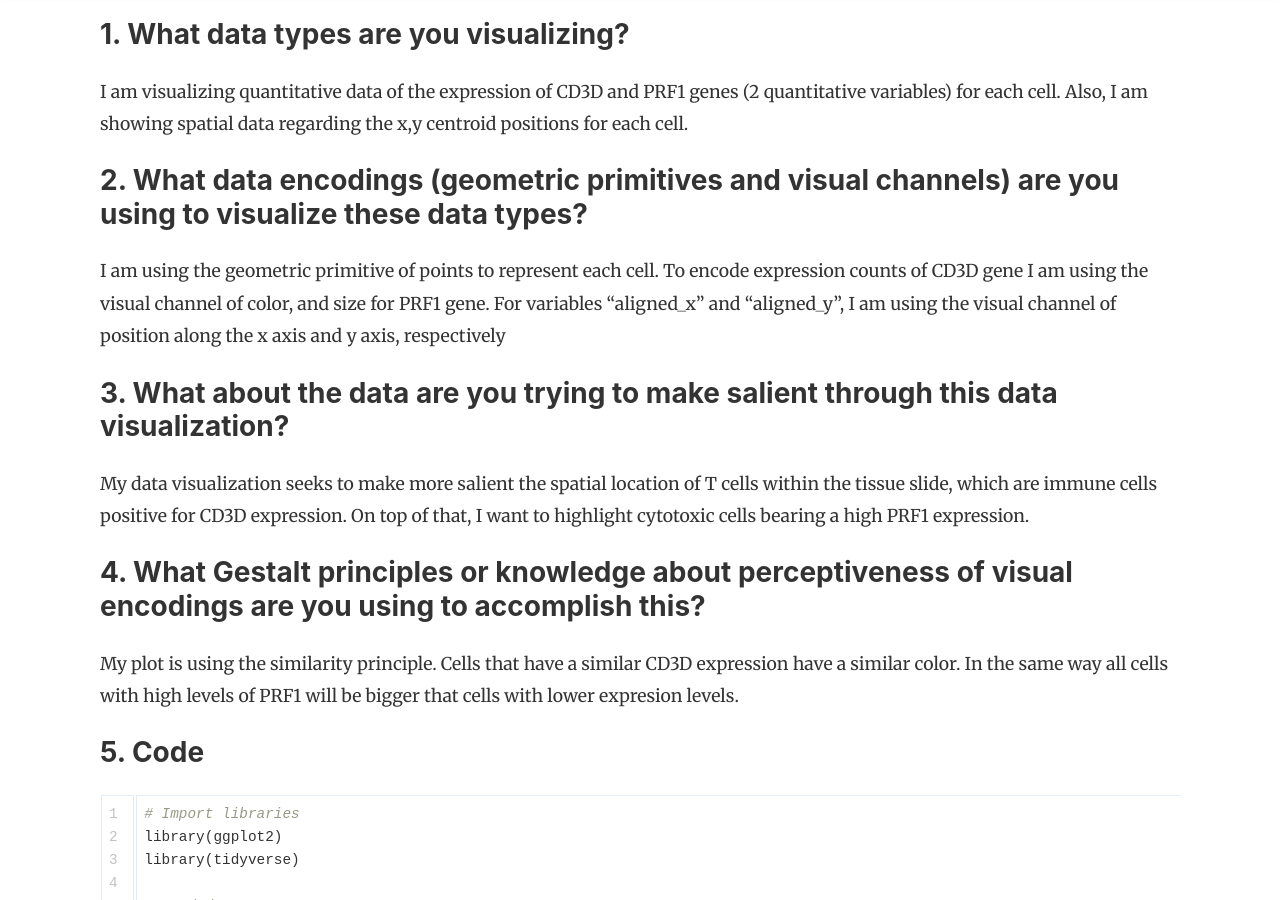
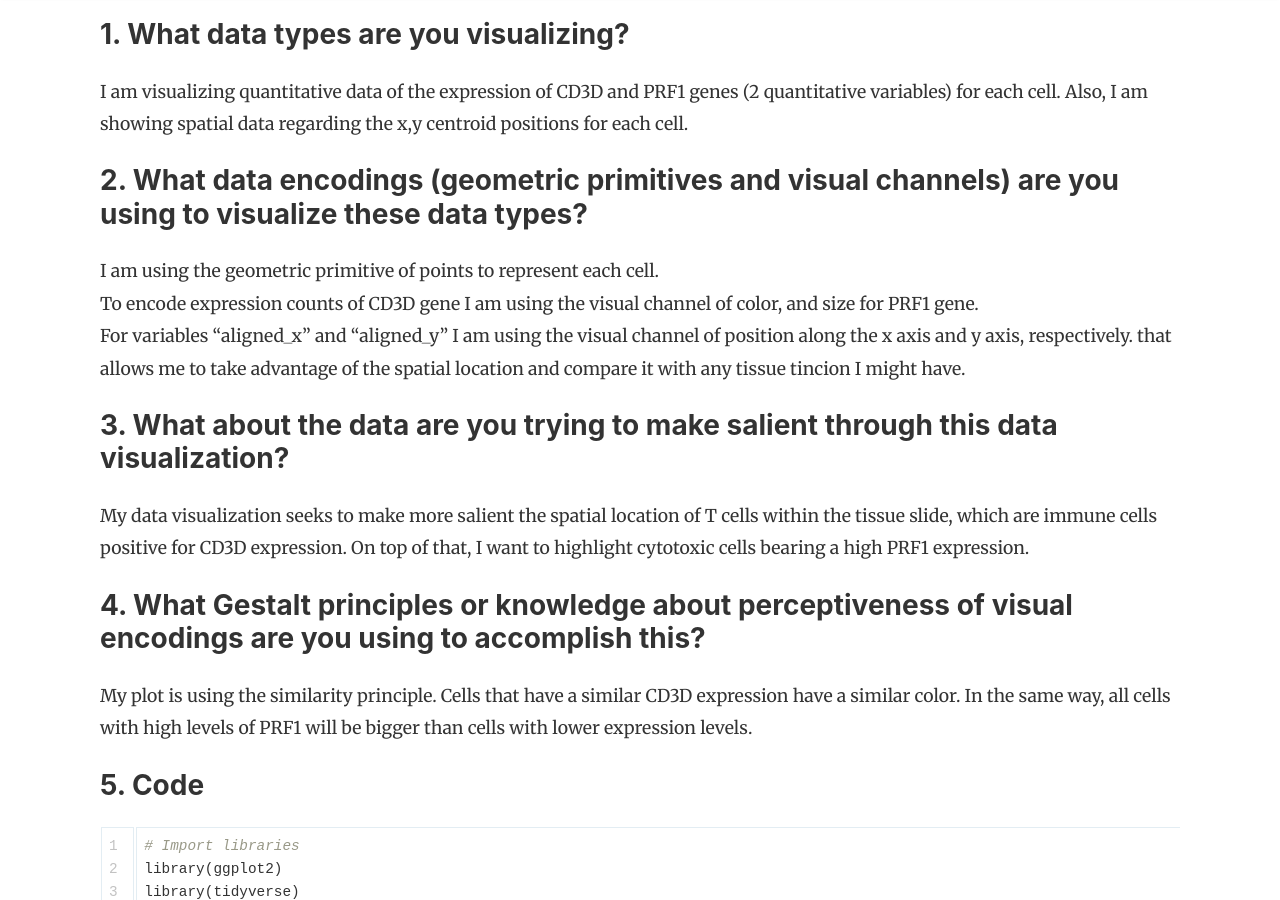
Before and after one commit to JEFworks-Lab/genomic-data-visualization-2025, a Jekyll site: the page built from _posts/2025-01-27-kmezala1.md, in a window 1280 px wide and 900 px high, scrolled down 1112 px. Built offline with Jekyll 4.4.1, drawn with Linux system fonts in a browser that asks for light colours; nearby versions of some CDN libraries; comment, search, counter and statistics services are not loaded.

Commit message:
Add HWK1

````diff
--- a/_posts/2025-01-27-kmezala1.md
+++ b/_posts/2025-01-27-kmezala1.md
@@ -14,13 +14,15 @@ featured: no
 I am visualizing quantitative data of the expression of CD3D and PRF1 genes (2 quantitative variables) for each cell. Also, I am showing spatial data regarding the x,y centroid positions for each cell.
 
 ### 2. What data encodings (geometric primitives and visual channels) are you using to visualize these data types?
-I am using the geometric primitive of points to represent each cell. To encode expression counts of CD3D gene I am using the visual channel of color, and size for PRF1 gene. For variables "aligned_x" and "aligned_y", I am using the visual channel of position along the x axis and y axis, respectively
+I am using the geometric primitive of points to represent each cell.
+To encode expression counts of CD3D gene I am using the visual channel of color, and size for PRF1 gene.
+For variables "aligned_x" and "aligned_y" I am using the visual channel of position along the x axis and y axis, respectively. that allows me to take advantage of the spatial location and compare it with any tissue tincion I might have.
 
 ### 3. What about the data are you trying to make salient through this data visualization?
 My data visualization seeks to make more salient the spatial location of T cells within the tissue slide, which are immune cells positive for CD3D expression. On top of that, I want to highlight cytotoxic cells bearing a high PRF1 expression.
 
 ### 4. What Gestalt principles or knowledge about perceptiveness of visual encodings are you using to accomplish this?
-My plot is using the similarity principle. Cells that have a similar CD3D expression have a similar color. In the same way all cells with high levels of PRF1 will be bigger that cells with lower expresion levels.
+My plot is using the similarity principle. Cells that have a similar CD3D expression have a similar color. In the same way, all cells with high levels of PRF1 will be bigger than cells with lower expression levels.
 
 ### 5. Code
 ```r
````
